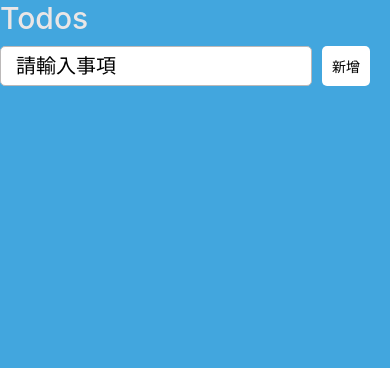
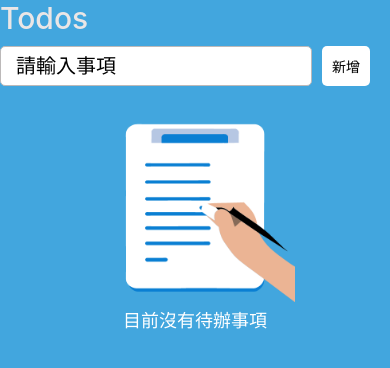
Before and after one commit to 5xTraining/expoTodo, a React Native app: screen / in a window 390 px wide. Shown: the top 368 px of the page. Built offline with nearby package versions, Linux system fonts and the light colour scheme; what react-native-root-siblings would draw is missing.

Commit message:
Add support for displaying an empty list image and text when there are no todos

```diff
--- a/src/components/List.js
+++ b/src/components/List.js
@@ -1,5 +1,12 @@
 import { useContext } from 'react'
-import { SafeAreaView, FlatList, View, Text, StyleSheet } from 'react-native'
+import {
+  SafeAreaView,
+  FlatList,
+  View,
+  Text,
+  StyleSheet,
+  Image
+} from 'react-native'
 import Checkbox from 'expo-checkbox'
 import { Store } from '../store'
 
@@ -20,6 +27,7 @@ const Item = ({ item, onToggleItem }) => (
 
 const List = () => {
   const { state, dispatch } = useContext(Store)
+  const { todos } = state
 
   const handleToggleItem = (id) => {
     dispatch({ type: 'TOGGLE_ITEM', payload: id })
@@ -31,11 +39,21 @@ const List = () => {
 
   return (
     <SafeAreaView style={styles.container}>
-      <FlatList
-        data={state.todos}
-        renderItem={renderItem}
-        keyExtractor={(item) => item.id}
-      />
+      {todos.length > 0 ? (
+        <FlatList
+          data={state.todos}
+          renderItem={renderItem}
+          keyExtractor={(item) => item.id}
+        />
+      ) : (
+        <View style={styles.emptyWrap}>
+          <Image
+            source={require('../assets/empty-list.png')}
+            style={styles.emptyImage}
+          />
+          <Text style={styles.emptyText}>目前沒有待辦事項</Text>
+        </View>
+      )}
     </SafeAreaView>
   )
 }
```
Also changed, not shown: src/assets/empty-list.png (added).
